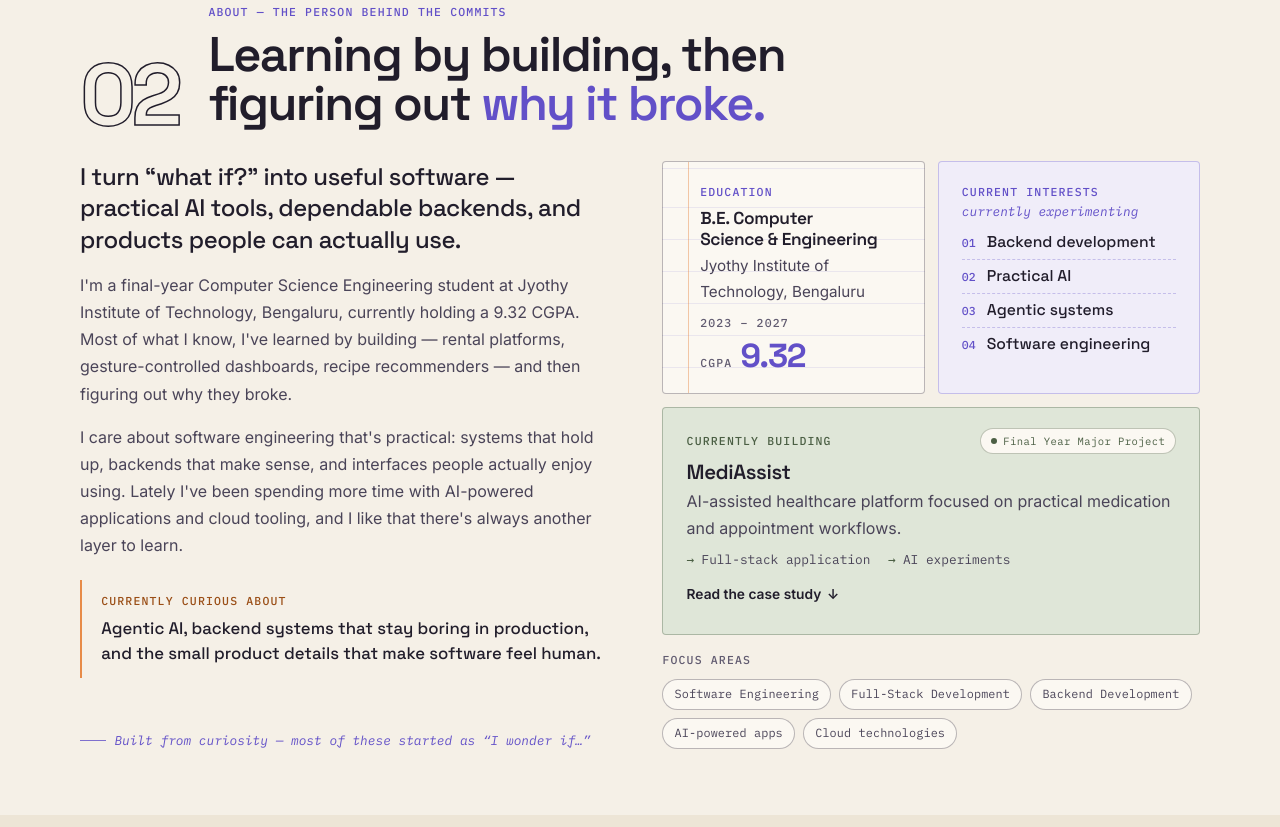
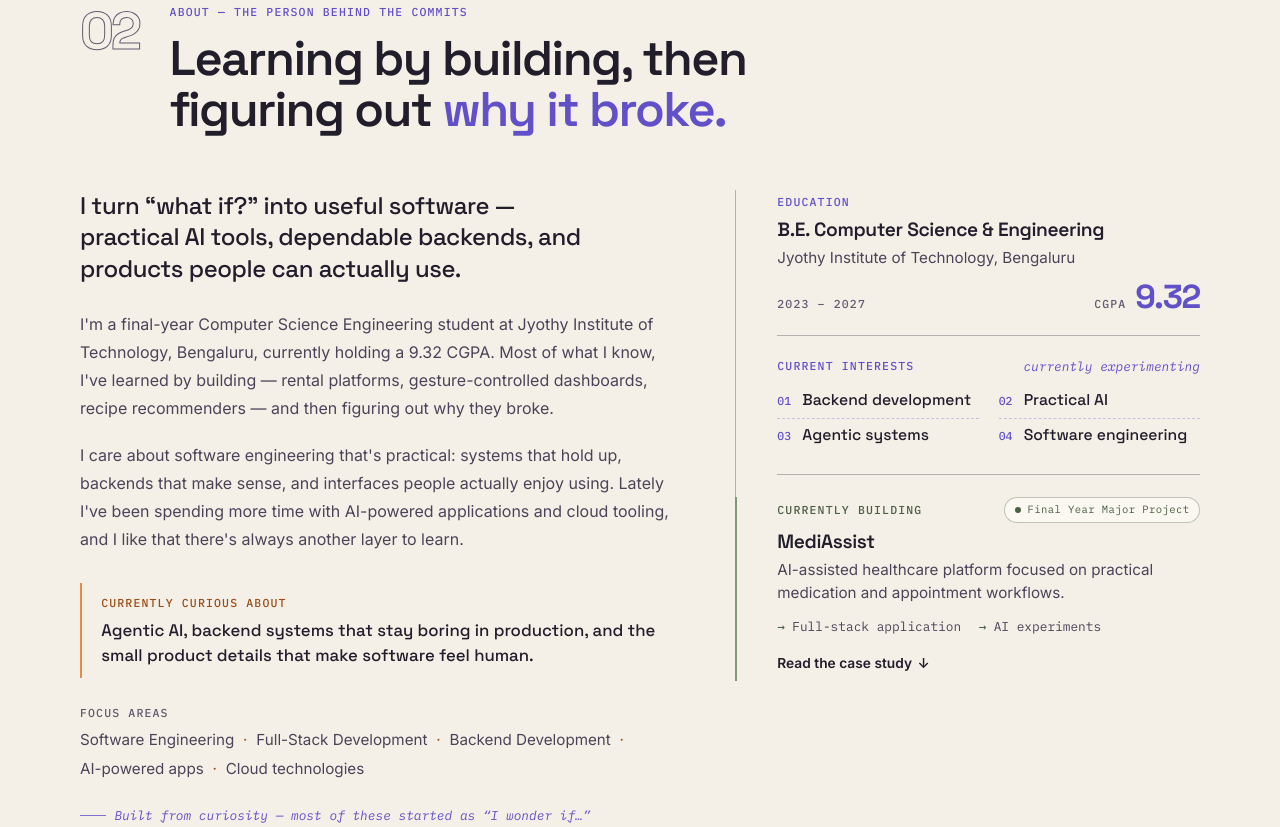
Before and after one commit to parnika0110/portfolio, a website: page index.html in a window 1280 px wide. Shown: the part 878-1705 px from the top of the page. Drawn offline with Linux system fonts and the light colour scheme; no server answers; a script that the page names is missing.

Commit message:
Calm the About section into an editorial split
- Quieter section number (About only): ~60% size, thinner muted stroke,
  aligned to the eyebrow; more space under the heading and between the
  lead, paragraphs and callout.
- Right column: Education, Current interests and Currently building are
  now three plain entries divided by hairlines instead of three tinted
  cards; CGPA stays the single accent and MediAssist gets a thin sage rule.
- Focus areas move under the paragraphs as one inline line.
- Remove the superseded panel/bento CSS. All About content is unchanged.

Co-Authored-By: Claude Opus 5.5 <noreply@anthropic.com>
Claude-Session: https://claude.ai/code/session_015sDQqfvxbHK9s69PAovxC4

```diff
--- a/index.html
+++ b/index.html
@@ -217,7 +217,7 @@
 <!-- ================= 02 · ABOUT ================= -->
 <section aria-labelledby="about-title" class="sec" id="about">
   <div class="wrap">
-    <header class="sec-head reveal">
+    <header class="sec-head sec-head--quiet reveal">
       <span aria-hidden="true" class="sec-num">02</span>
       <div>
         <p class="label label--lilac">About — the person behind the commits</p>
@@ -225,7 +225,7 @@
       </div>
     </header>
 
-    <div class="about">
+    <div class="about about--calm">
       <div class="about__story reveal">
         <p class="about__lead">I turn “what if?” into useful software — practical AI tools, dependable backends, and products people can actually use.</p>
         <p class="copy">I'm a final-year Computer Science Engineering student at Jyothy Institute of Technology, Bengaluru, currently holding a 9.32 CGPA. Most of what I know, I've learned by building — rental platforms, gesture-controlled dashboards, recipe recommenders — and then figuring out why they broke.</p>
@@ -234,54 +234,45 @@
           <p class="label label--tan">currently curious about</p>
           <p>Agentic AI, backend systems that stay boring in production, and the small product details that make software feel human.</p>
         </div>
+        <div class="focus-line">
+          <p class="label">Focus areas</p>
+          <ul>
+            <li>Software Engineering</li><li>Full-Stack Development</li><li>Backend Development</li><li>AI-powered apps</li><li>Cloud technologies</li>
+          </ul>
+        </div>
         <p class="note about__note">Built from curiosity — most of these started as “I wonder if…”</p>
       </div>
 
-      <div class="about__panels">
-        <article class="panel panel--index edu reveal reveal-d1">
+      <div class="facts reveal reveal-d1">
+        <section aria-labelledby="fact-edu" class="fact">
           <p class="label label--lilac">Education</p>
-          <h3>B.E. Computer Science &amp; Engineering</h3>
-          <p class="copy edu__school">Jyothy Institute of Technology, Bengaluru</p>
-          <p class="edu__row"><span class="label">2023 – 2027</span><span class="edu__gpa"><span class="label">CGPA</span><span class="gpa__num">9.32</span></span></p>
-        </article>
+          <h3 id="fact-edu">B.E. Computer Science &amp; Engineering</h3>
+          <p class="fact__sub">Jyothy Institute of Technology, Bengaluru</p>
+          <p class="fact__row"><span class="label">2023 – 2027</span><span class="fact__gpa"><span class="label">CGPA</span><span class="gpa__num">9.32</span></span></p>
+        </section>
 
-        <article class="panel panel--lilac reveal reveal-d2">
-          <p class="label label--lilac">Current interests</p>
-          <span class="note note--bare">currently experimenting</span>
+        <section aria-labelledby="fact-int" class="fact">
+          <p class="fact__top"><span class="label label--lilac" id="fact-int">Current interests</span><span class="note note--bare">currently experimenting</span></p>
           <ol class="num-list">
             <li>Backend development</li>
             <li>Practical AI</li>
             <li>Agentic systems</li>
             <li>Software engineering</li>
           </ol>
-        </article>
+        </section>
 
-        <article class="panel panel--sage panel--wide reveal reveal-d3">
-          <div style="display:flex;flex-wrap:wrap;align-items:center;justify-content:space-between;gap:.6rem">
-            <p class="label label--sage">Currently building</p>
-            <span class="status-pill">Final Year Major Project</span>
-          </div>
-          <h3>MediAssist</h3>
-          <p class="copy" style="margin-top:.25rem">AI-assisted healthcare platform focused on practical medication and appointment workflows.</p>
-          <div class="build-row">
+        <section aria-labelledby="fact-build" class="fact fact--build">
+          <p class="fact__top"><span class="label label--sage">Currently building</span><span class="status-pill">Final Year Major Project</span></p>
+          <h3 id="fact-build">MediAssist</h3>
+          <p class="fact__sub">AI-assisted healthcare platform focused on practical medication and appointment workflows.</p>
+          <div class="fact__row">
             <ul class="tick-list">
               <li>Full-stack application</li>
               <li>AI experiments</li>
             </ul>
             <a class="link-btn ulink" href="#case-mediassist">Read the case study <span aria-hidden="true" class="arrow arrow--down">↓</span></a>
           </div>
-        </article>
-
-        <div class="focus panel--wide reveal">
-          <p class="label">focus areas</p>
-          <ul class="chips">
-            <li class="chip">Software Engineering</li>
-            <li class="chip">Full-Stack Development</li>
-            <li class="chip">Backend Development</li>
-            <li class="chip">AI-powered apps</li>
-            <li class="chip">Cloud technologies</li>
-          </ul>
-        </div>
+        </section>
       </div>
     </div>
   </div>
--- a/src/input.css
+++ b/src/input.css
@@ -413,19 +413,6 @@
   .about__lead { font-family: var(--font-display); font-size: clamp(1.25rem, 1.9vw, 1.5rem); line-height: 1.32; letter-spacing: -.018em; font-weight: 500; margin-bottom: 1rem; max-width: 34ch; }
   .callout { margin-top: 1.6rem; padding: .95rem 0 .95rem 1.2rem; border-left: 2px solid var(--tan); }
   .callout p:last-child { font-family: var(--font-display); font-size: 1.05rem; font-weight: 500; margin-top: .35rem; line-height: 1.45; }
-  .about__panels { display: flex; flex-direction: column; gap: .8rem; }
-  .panel { position: relative; border: 1px solid var(--line-2); border-radius: 4px; padding: clamp(1rem, 1.8vw, 1.3rem) clamp(1.1rem, 2vw, 1.45rem); background: var(--paper-3); }
-  .panel h3 { font-size: clamp(1.15rem, 1.6vw, 1.32rem); font-weight: 600; margin-top: .45rem; }
-  .panel--index {
-    background-color: var(--paper-3);
-    background-image: repeating-linear-gradient(transparent 0 31px, rgb(98 80 200 / .11) 31px 32px);
-    background-position: 0 14px;
-  }
-  .panel--index::before { content: ""; position: absolute; top: 0; bottom: 0; left: 2.4rem; width: 1px; background: rgb(231 139 72 / .45); }
-  .panel--index > * { position: relative; padding-left: 1.5rem; }
-  .panel--sage { background: var(--sage-100); border-color: rgb(75 95 68 / .35); }
-  .panel--lilac { background: var(--lilac-50); border-color: rgb(98 80 200 / .3); flex: 1; }
-  .gpa { display: flex; align-items: end; justify-content: space-between; gap: 1rem; margin-top: 1rem; flex-wrap: wrap; }
   .gpa__num { font-family: var(--font-display); font-weight: 700; font-size: clamp(2.05rem, 3.1vw, 2.55rem); line-height: .9; letter-spacing: -.04em; color: var(--lilac); }
   .tick-list { display: flex; flex-wrap: wrap; gap: .3rem 1.1rem; margin-top: .55rem; font-family: var(--font-mono); font-size: .8rem; color: var(--ink-2); }
   .tick-list li { display: flex; gap: .45rem; }
@@ -934,14 +921,6 @@
   .case--dark .case__foot { border-top-color: rgb(245 240 231 / .25); }
   .stack--ingredients li { border-style: dashed; }
 
-  /* About: compact education row, merged interests, inline focus areas */
-  .edu { display: flex; align-items: center; justify-content: space-between; gap: 1rem; }
-  .edu__school { margin-top: .2rem; }
-  .edu__gpa { display: grid; justify-items: end; gap: .3rem; flex-shrink: 0; }
-  .focus { display: flex; flex-wrap: wrap; align-items: center; gap: .6rem .9rem; margin-top: 1.25rem; }
-  .curious { margin-top: .7rem; padding-top: .7rem; border-top: 1px solid rgb(98 80 200 / .22); font-family: var(--font-display); font-weight: 500; font-size: .98rem; line-height: 1.45; }
-  .curious .label { display: block; margin-bottom: .25rem; }
-
   /* Toolkit: compact slash-separated list (spoken languages) */
   .slash-list { display: flex; flex-wrap: wrap; gap: .3rem .2rem; font-family: var(--font-mono); font-size: .84rem; color: var(--ink-2); }
   .slash-list li:not(:last-child)::after { content: "/"; margin-left: .45rem; margin-right: .2rem; color: var(--ink-3); opacity: .6; }
@@ -952,32 +931,6 @@
   @media (min-width: 900px) {
     .case--dark .case__body { padding-top: .1rem; }
   }
-}
-@layer components {
-  /* About: right column is a small bento — education + interests side by side, building + focus areas full width */
-  .about__panels { display: grid; grid-template-columns: repeat(2, minmax(0, 1fr)); gap: .8rem; align-content: start; }
-  .about__panels > * { min-width: 0; }
-  .panel--wide { grid-column: 1 / -1; }
-  .panel--lilac { flex: none; }
-  .panel--lilac .note { display: block; margin-top: .15rem; }
-  .panel--lilac .num-list { grid-template-columns: 1fr; }
-  .panel--lilac .num-list li { padding-block: .42rem; }
-  .panel--lilac .num-list li:nth-last-child(2) { border-bottom: 1px dashed rgb(98 80 200 / .3); }
-  .edu { display: block; }
-  .edu__school { margin-top: .2rem; font-size: .95rem; }
-  .edu__row { display: flex; flex-wrap: wrap; align-items: baseline; justify-content: space-between; gap: .5rem 1rem; margin-top: .6rem; }
-  .edu__gpa { display: inline-flex; align-items: baseline; gap: .5rem; }
-  .build-row { display: flex; flex-wrap: wrap; align-items: center; justify-content: space-between; gap: .4rem 1.25rem; margin-top: .5rem; }
-  .build-row .tick-list { margin-top: 0; }
-  .about .callout { margin-top: 1.25rem; padding-block: .8rem; }
-  .focus { margin-top: .2rem; }
-  @media (max-width: 520px) { .about__panels { grid-template-columns: 1fr; } }
-}
-@layer components {
-  .edu.panel--index::before { left: 1.55rem; }
-  .edu.panel--index > * { padding-left: .85rem; }
-  .edu h3 { font-size: clamp(1.05rem, 1.35vw, 1.15rem); line-height: 1.2; }
-  .edu .gpa__num { font-size: clamp(1.85rem, 2.6vw, 2.2rem); }
 }
 
 /* ------------------------------------------------------------ D-Day: photo-led case study */
@@ -1073,3 +1026,45 @@
   /* the default lilac focus ring disappears on the lilac flagship card */
   .case--flagship :focus-visible { outline-color: var(--paper); }
 }
+
+/* ------------------------------------------------------------ About: calm editorial split */
+@layer components {
+  /* a quieter section number and more air under the heading (About only) */
+  .sec-head--quiet { align-items: start; margin-bottom: clamp(2rem, 4.6vw, 3.4rem); }
+  .sec-head--quiet .sec-num { font-size: clamp(2.3rem, 4.1vw, 3.3rem); -webkit-text-stroke-width: 1px; -webkit-text-stroke-color: var(--ink-3); padding-top: .55rem; }
+  .sec-head--quiet .sec-title { margin-top: .7rem; line-height: 1.05; }
+
+  .about--calm { gap: clamp(2rem, 5vw, 4.5rem); }
+  @media (min-width: 960px) { .about--calm { grid-template-columns: minmax(0, 1.12fr) minmax(0, .88fr); align-items: start; } }
+  .about--calm .about__lead { margin-bottom: 1.6rem; }
+  .about--calm .copy { line-height: 1.75; }
+  .about--calm .copy + .copy { margin-top: 1.15rem; }
+  .about--calm .callout { margin-top: 1.9rem; padding-block: .7rem; }
+  .about--calm .about__note { margin-top: 1.6rem; padding-top: 0; }
+
+  /* focus areas: one inline line instead of a block of chips */
+  .focus-line { display: flex; flex-wrap: wrap; align-items: baseline; gap: .4rem 1rem; margin-top: 1.6rem; }
+  .focus-line ul { display: flex; flex-wrap: wrap; gap: .25rem 0; font-size: .95rem; color: var(--ink-2); }
+  .focus-line li:not(:last-child)::after { content: "·"; margin-inline: .55rem; color: var(--tan-700); }
+
+  /* right column: three quiet entries divided by hairlines, no filled cards */
+  .facts { display: grid; align-content: start; }
+  @media (min-width: 960px) { .facts { border-left: 1px solid var(--line-2); padding-left: clamp(1.75rem, 3.2vw, 2.75rem); } }
+  @media (max-width: 959px) { .facts { border-top: 1px solid var(--line-2); padding-top: 1.25rem; } }
+  .fact { padding-block: 1.35rem; border-bottom: 1px solid var(--line-2); }
+  .fact:first-child { padding-top: .2rem; }
+  .fact:last-child { border-bottom: 0; padding-bottom: 0; }
+  .fact h3 { font-size: clamp(1.1rem, 1.5vw, 1.25rem); font-weight: 600; margin-top: .45rem; line-height: 1.2; }
+  .fact__sub { margin-top: .3rem; color: var(--ink-2); font-size: .95rem; line-height: 1.55; }
+  .fact__top { display: flex; flex-wrap: wrap; align-items: center; justify-content: space-between; gap: .4rem .8rem; }
+  .fact__row { display: flex; flex-wrap: wrap; align-items: baseline; justify-content: space-between; gap: .5rem 1rem; margin-top: .75rem; }
+  .fact__row .tick-list { margin-top: 0; }
+  .fact__gpa { display: inline-flex; align-items: baseline; gap: .55rem; }
+  .fact .gpa__num { font-size: clamp(1.8rem, 2.6vw, 2.2rem); }
+  .fact .num-list { margin-top: .5rem; }
+  .fact .num-list li { padding-block: .45rem; font-size: .98rem; }
+  /* currently building: a restrained sage rule instead of a filled card */
+  .fact--build { position: relative; }
+  .fact--build::before { content: ""; position: absolute; left: calc(-1 * clamp(1.75rem, 3.2vw, 2.75rem) - 1px); top: 1.35rem; bottom: 0; width: 2px; background: var(--sage); }
+  @media (max-width: 959px) { .fact--build::before { display: none; } .fact--build { border-left: 2px solid var(--sage); padding-left: 1rem; } }
+}
```
Also changed, not shown: styles.css.
